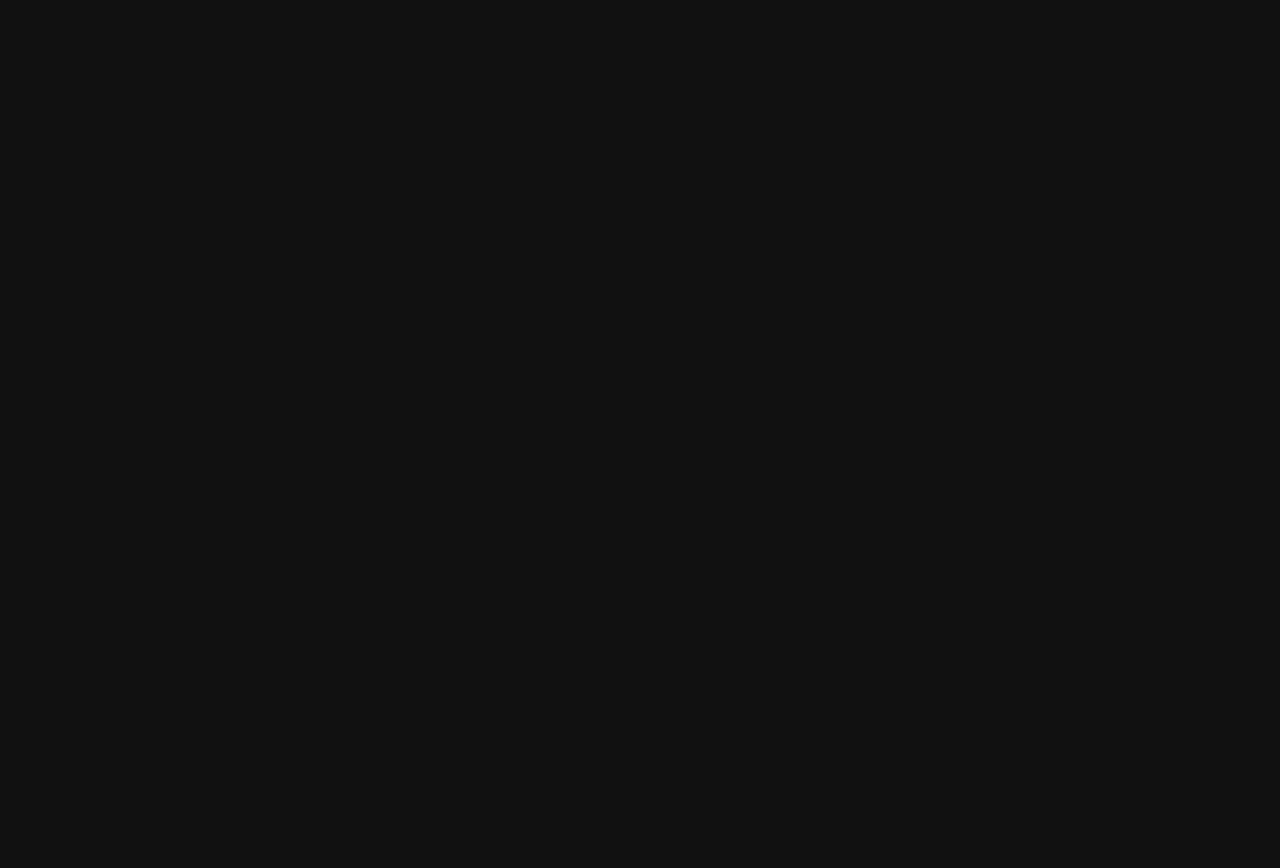
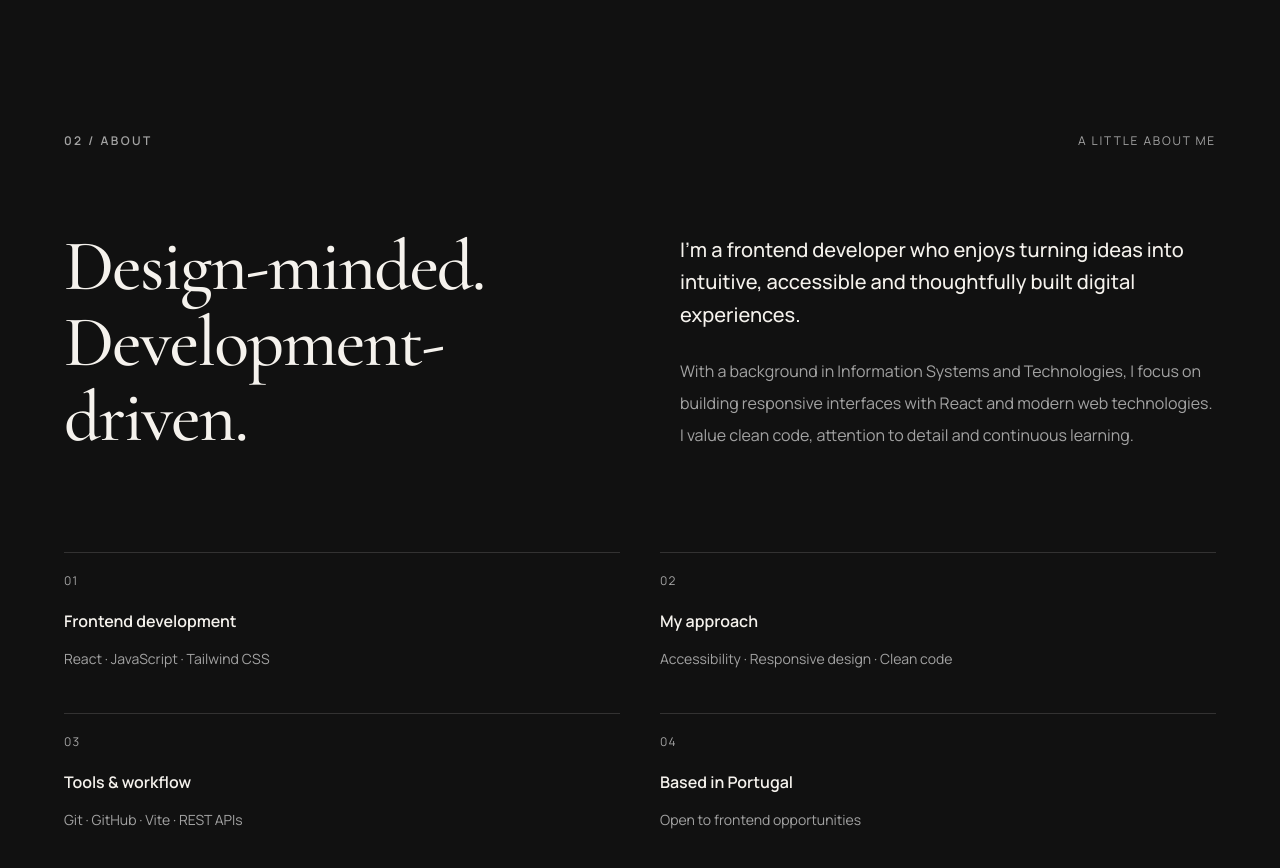
Before and after one commit to arafamdev/arafam-portfolio, a React (Vite) app: page / in a window 1280 px wide. Shown: the part 900-1768 px from the top of the page. Before the commit the page ends 888 px from the top, so only its background shows below. Built offline with nearby package versions, Linux system fonts and the light colour scheme.

Commit message:
feat: add editorial about section

```diff
--- a/src/App.jsx
+++ b/src/App.jsx
@@ -1,5 +1,6 @@
 import Header from './components/layout/Header/Header';
 
+import About from './features/portfolio/components/About/About';
 import Hero from './features/portfolio/components/Hero/Hero';
 
 import { useTheme } from './shared/hooks/useTheme';
@@ -13,6 +14,7 @@ function App() {
 
       <main>
         <Hero />
+        <About />
       </main>
     </>
   );
--- /dev/null
+++ b/src/features/portfolio/components/About/About.jsx
@@ -0,0 +1,91 @@
+import { useLanguage } from '../../../../shared/i18n/useLanguage';
+
+function About() {
+  const { t } = useLanguage();
+
+  const aboutDetails = [
+    {
+      number: '01',
+      title: t.about.details.frontend.title,
+      description: t.about.details.frontend.description,
+    },
+    {
+      number: '02',
+      title: t.about.details.approach.title,
+      description: t.about.details.approach.description,
+    },
+    {
+      number: '03',
+      title: t.about.details.workflow.title,
+      description: t.about.details.workflow.description,
+    },
+    {
+      number: '04',
+      title: t.about.details.location.title,
+      description: t.about.details.location.description,
+    },
+  ];
+
+  return (
+    <section
+      id="about"
+      aria-labelledby="about-title"
+      className="border-foreground/10 border-t"
+    >
+      <div className="mx-auto w-full max-w-7xl px-6 py-24 sm:px-10 sm:py-28 lg:px-12 lg:py-36 xl:px-16">
+        {/* Section identification */}
+        <div className="flex flex-wrap items-center justify-between gap-4">
+          <p className="text-muted text-xs font-semibold tracking-[0.2em] uppercase">
+            {t.about.eyebrow}
+          </p>
+
+          <p className="text-muted text-xs tracking-[0.15em] uppercase">
+            {t.about.caption}
+          </p>
+        </div>
+
+        {/* Editorial introduction */}
+        <div className="mt-12 grid gap-12 lg:mt-20 lg:grid-cols-2 lg:gap-20">
+          <div className="min-w-0">
+            <h2
+              id="about-title"
+              className="font-display text-5xl leading-[1.05] font-medium tracking-tight sm:text-6xl xl:text-7xl"
+            >
+              {t.about.title.first}
+              <span className="block italic">{t.about.title.second}</span>
+            </h2>
+          </div>
+
+          <div className="flex min-w-0 flex-col justify-center gap-6">
+            <p className="text-lg leading-relaxed font-medium sm:text-xl">
+              {t.about.introduction}
+            </p>
+
+            <p className="text-muted text-sm leading-8 sm:text-base">
+              {t.about.description}
+            </p>
+          </div>
+        </div>
+
+        {/* Professional details */}
+        <div className="mt-16 grid gap-x-10 gap-y-10 sm:grid-cols-2 lg:mt-24">
+          {aboutDetails.map(({ number, title, description }) => (
+            <div key={number} className="border-foreground/15 border-t pt-5">
+              <p className="text-muted mb-5 text-xs tracking-widest">
+                {number}
+              </p>
+
+              <h3 className="mb-3 text-base font-semibold">{title}</h3>
+
+              <p className="text-muted max-w-md text-sm leading-7">
+                {description}
+              </p>
+            </div>
+          ))}
+        </div>
+      </div>
+    </section>
+  );
+}
+
+export default About;
--- a/src/shared/i18n/translations/en.js
+++ b/src/shared/i18n/translations/en.js
@@ -27,6 +27,37 @@ const en = {
     portraitAlt: 'Black and white portrait of Arafam',
   },
 
+  about: {
+    eyebrow: '02 / About',
+    caption: 'A little about me',
+    title: {
+      first: 'Design-minded.',
+      second: 'Development-driven.',
+    },
+    introduction:
+      "I'm a frontend developer who enjoys turning ideas into intuitive, accessible and thoughtfully built digital experiences.",
+    description:
+      'With a background in Information Systems and Technologies, I focus on building responsive interfaces with React and modern web technologies. I value clean code, attention to detail and continuous learning.',
+    details: {
+      frontend: {
+        title: 'Frontend development',
+        description: 'React · JavaScript · Tailwind CSS',
+      },
+      approach: {
+        title: 'My approach',
+        description: 'Accessibility · Responsive design · Clean code',
+      },
+      workflow: {
+        title: 'Tools & workflow',
+        description: 'Git · GitHub · Vite · REST APIs',
+      },
+      location: {
+        title: 'Based in Portugal',
+        description: 'Open to frontend opportunities',
+      },
+    },
+  },
+
   theme: {
     lightMode: 'Light mode',
     darkMode: 'Dark mode',
--- a/src/shared/i18n/translations/pt.js
+++ b/src/shared/i18n/translations/pt.js
@@ -27,6 +27,37 @@ const pt = {
     portraitAlt: 'Retrato a preto e branco de Arafam',
   },
 
+  about: {
+    eyebrow: '02 / Sobre mim',
+    caption: 'Um pouco sobre mim',
+    title: {
+      first: 'Design com intenção.',
+      second: 'Código com propósito.',
+    },
+    introduction:
+      'Sou um programador frontend que gosta de transformar ideias em experiências digitais intuitivas, acessíveis e cuidadosamente desenvolvidas.',
+    description:
+      'Com formação em Sistemas e Tecnologias de Informação, dedico-me à criação de interfaces responsivas com React e tecnologias web modernas. Valorizo o código organizado, a atenção ao detalhe e a aprendizagem contínua.',
+    details: {
+      frontend: {
+        title: 'Desenvolvimento frontend',
+        description: 'React · JavaScript · Tailwind CSS',
+      },
+      approach: {
+        title: 'A minha abordagem',
+        description: 'Acessibilidade · Design responsivo · Código limpo',
+      },
+      workflow: {
+        title: 'Ferramentas e processo',
+        description: 'Git · GitHub · Vite · APIs REST',
+      },
+      location: {
+        title: 'Em Portugal',
+        description: 'Disponível para oportunidades em frontend',
+      },
+    },
+  },
+
   theme: {
     lightMode: 'Modo claro',
     darkMode: 'Modo escuro',
```
